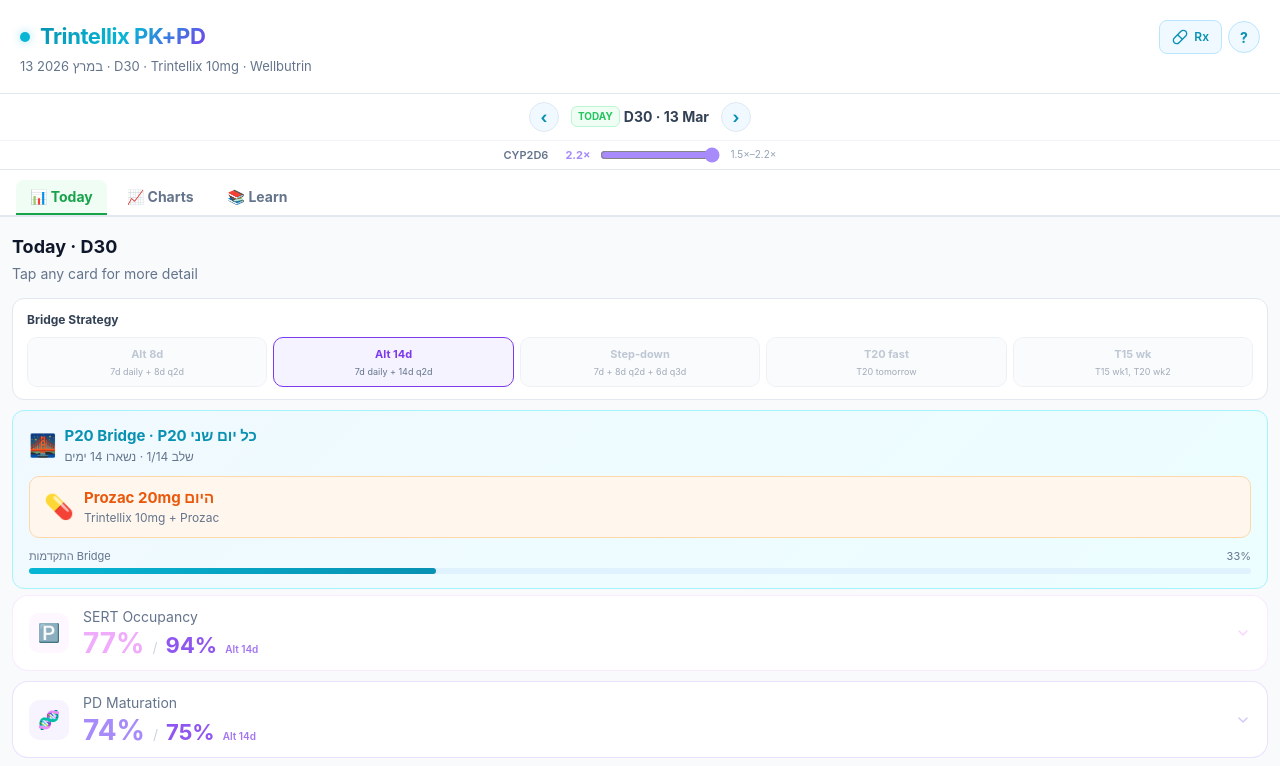
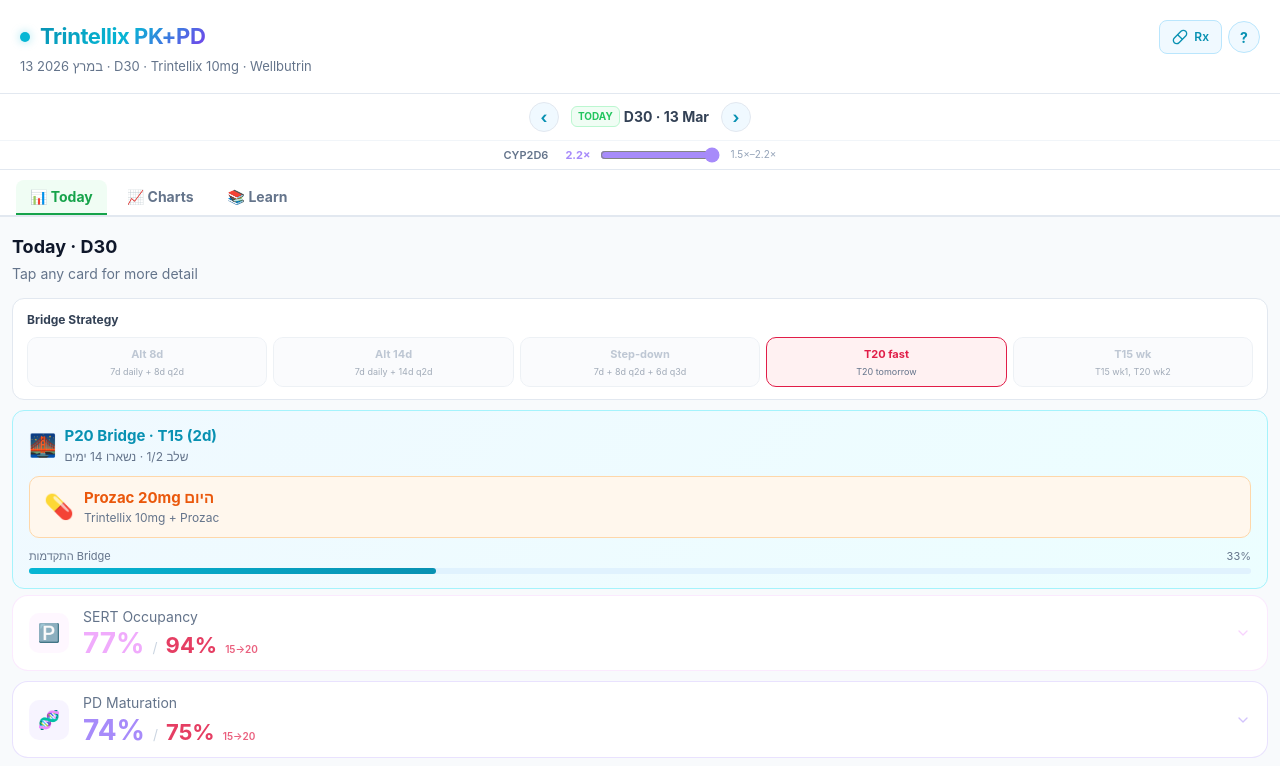
Before and after one commit to bental82/Trin, a React (Vite) app: page / in a window 1280 px wide. Shown: the top 766 px of the page. Built offline with nearby package versions, Linux system fonts and the light colour scheme.

Commit message:
Make T20 fast the default strategy across Today tab and all charts
Changed default strategy from alt14 to uptitrate, and default bridgeShow
toggle from alt14 to ut (T20 fast).

https://claude.ai/code/session_01YRZqT9UbBVz2PsCbwn6ZZH

```diff
--- a/src/pages/Tracker.jsx
+++ b/src/pages/Tracker.jsx
@@ -31,8 +31,8 @@ export default function Tracker() {
   const [showHelp, setShowHelp] = useState(false);
   const [tabGroup, setTabGroup] = useState("data"); // "data" | "info"
   const [viewDay,  setViewDay]  = useState(TODAY_N);
-  const [strategy, setStrategy] = useState("alt14");  // "alt8" | "alt14" | "stepdown" | "uptitrate"
-  const [bridgeShow, setBridgeShow] = useState({ alt8: false, alt14: true, sd: false, ut: false, ut15: false });
+  const [strategy, setStrategy] = useState("uptitrate");  // "alt8" | "alt14" | "stepdown" | "uptitrate" | "ut15wk"
+  const [bridgeShow, setBridgeShow] = useState({ alt8: false, alt14: false, sd: false, ut: true, ut15: false });
   const [cypFactor, setCypFactor] = useState(2.2);
 
   const tl     = useMemo(() => genTimeline(90, cypFactor), [cypFactor]);
```
